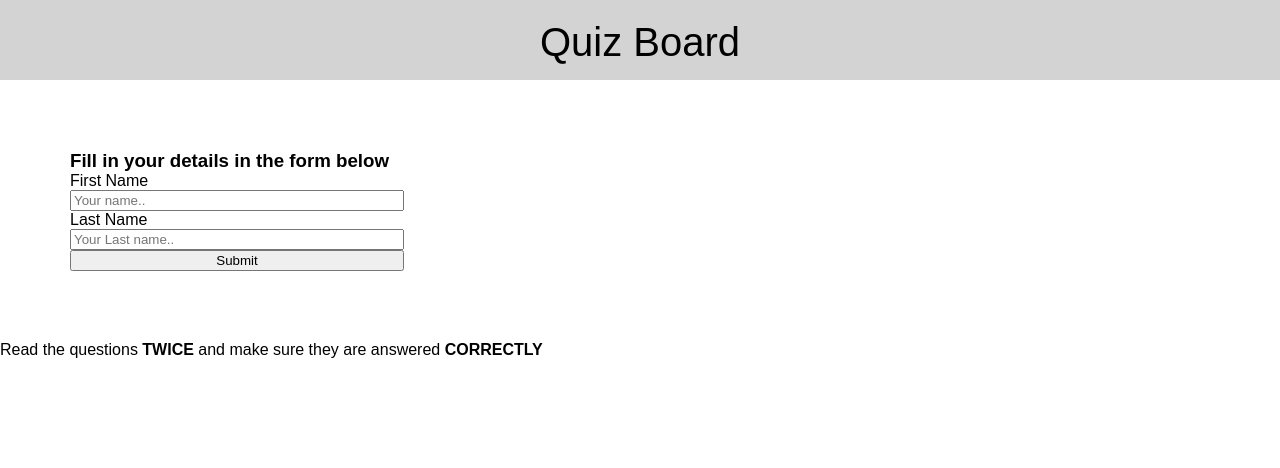
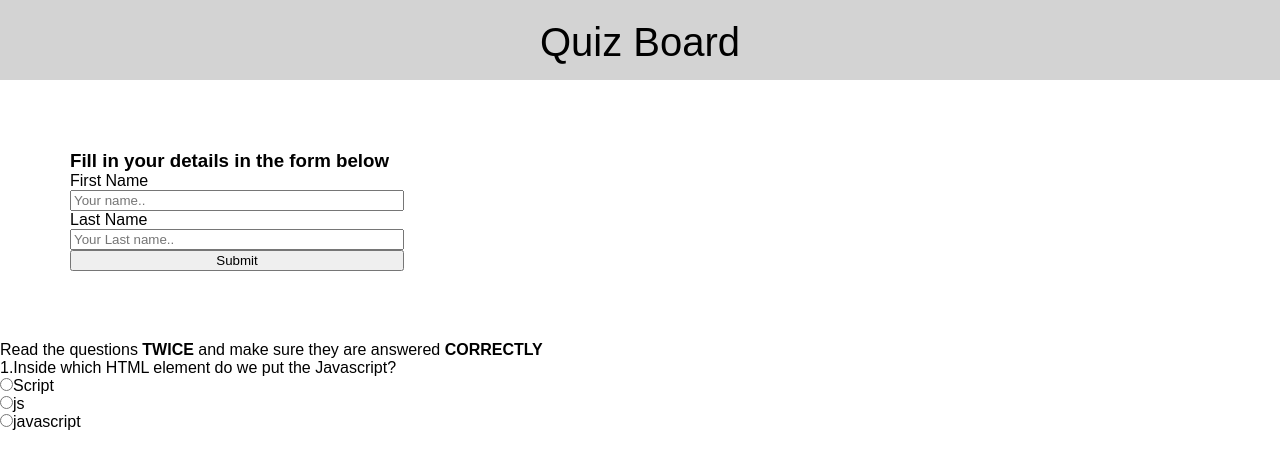
Before and after one commit to Dev-GNM/Quiz-Board-Repo, a plain HTML site: page quiz.html in a window 1280 px wide. Drawn offline with Linux system fonts and the light colour scheme.

Commit message:
adding question 1 for quiz

```diff
--- a/quiz.html
+++ b/quiz.html
@@ -22,6 +22,17 @@
     </section>
     <section id="quiz">
         <p>Read the questions <strong>TWICE</strong> and make sure they are answered <strong>CORRECTLY</strong></p>
+        <div class="quiz">
+            <form class="quiz-questions">
+                    <p>1.Inside which HTML element do we put the Javascript?</p>
+                    <input type="radio" name="Q1" value="Script" required>Script<br>
+                    <input type="radio" name="Q1" value="js">js<br>
+                    <input type="radio" name="Q1" value="javascript">javascript<br>
+
+
+
+            </form>
+        </div>
 
     </section>
 </body>
```
